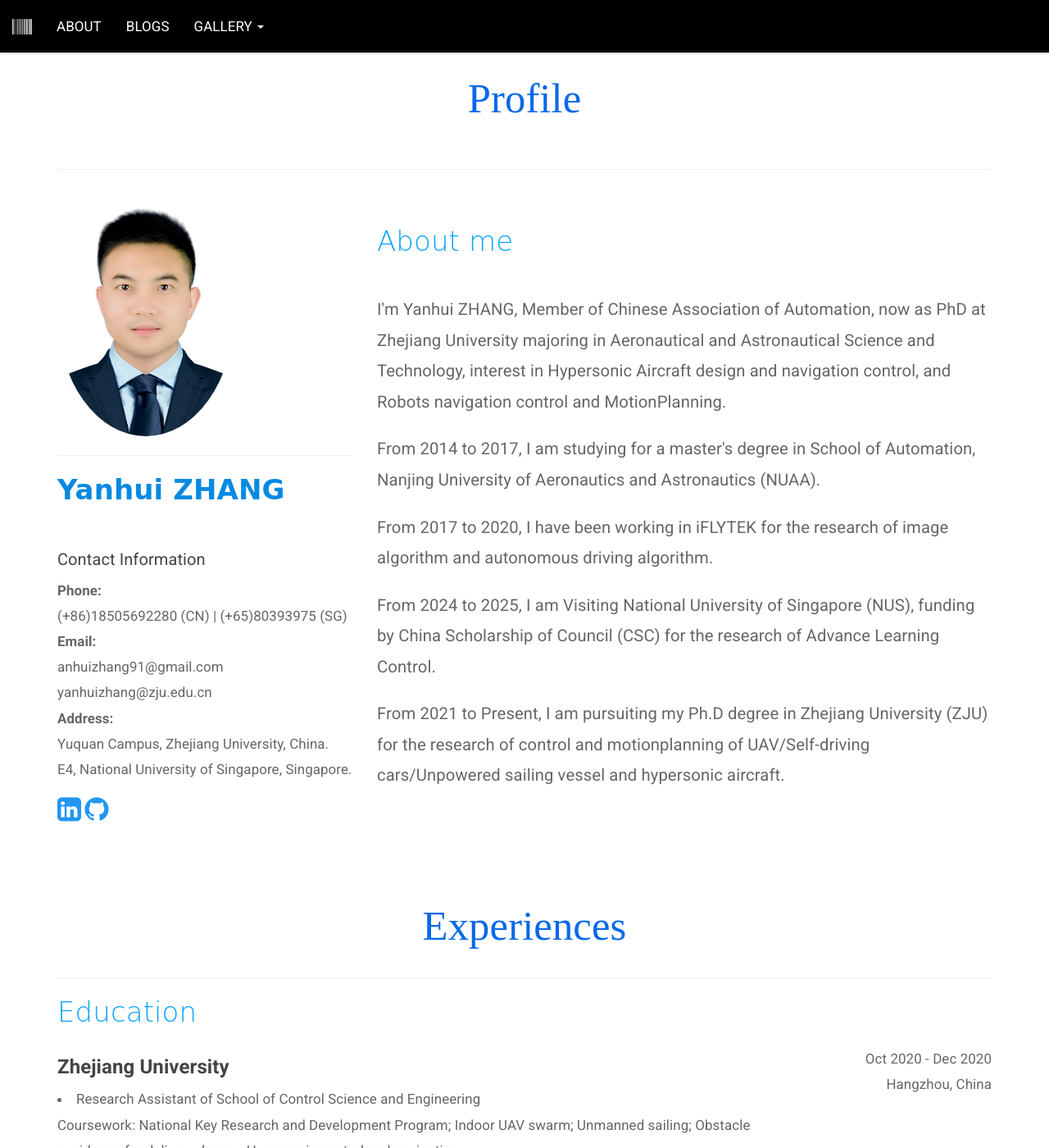
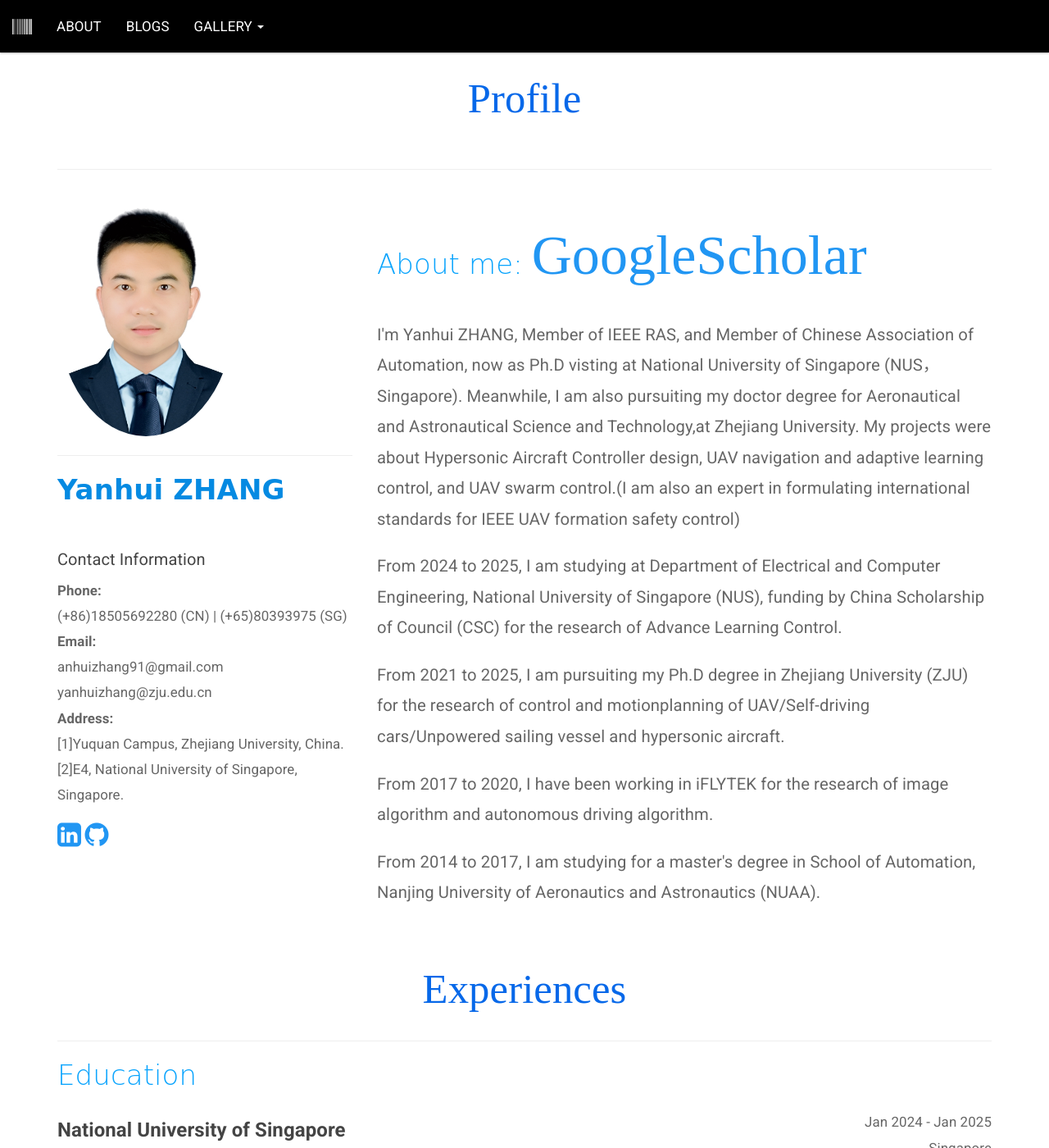
Before and after one commit to ayan1991/ayan1991.github.io, a Jekyll site: the page built from _pages/about.html, in a window 1280 px wide and 1400 px high. Shown: the whole window at 82% size. Built offline with Jekyll 4.4.1, drawn with Linux system fonts in a browser that asks for light colours; some of the changed text lies outside the part shown.

Commit message:
[add]1. NUS

```diff
--- a/_pages/about.html
+++ b/_pages/about.html
@@ -5,6 +5,7 @@
 ---
 <!--
 	Update: [2024.01.25] 1. Add published paper
+	Update: [2024.02.28] 1. Add NUS education
 	</div> -->
 <head>
 
@@ -104,8 +105,8 @@
 							<strong>Email:</strong><br/>
 													anhuizhang91@gmail.com<br/>
 										  			yanhuizhang@zju.edu.cn<br/>
-							<strong>Address:</strong><br/>Yuquan Campus, Zhejiang University, China.<br/>
-							                              E4, National University of Singapore, Singapore.<br/>
+							<strong>Address:</strong><br/>[1]Yuquan Campus, Zhejiang University, China.<br/>
+							                              [2]E4, National University of Singapore, Singapore.<br/>
 						</p>
 
 						<a href="https://www.linkedin.com/in/" class="fa fa-linkedin-square", aria-hidden="true", style="font-size:200%" ></a>
@@ -119,19 +120,28 @@
 				<div class="col-md-8">
 					<div class = "about-me content-block">
 						<br/>
-						<h3 class="subtitle">About me</h3>
+						<h3 class="subtitle">About me:
+							<a href="https://scholar.google.com/citations?user=8yMVzAkAAAAJ&hl=zh-CN&oi=sra" class="fa fa-googlescholar", aria-hidden="true", style="font-size:200%">GoogleScholar</a>
+
+						</h3>
+
 						<br/>
-						<p class = "extra-roles">I'm Yanhui ZHANG, Member of Chinese Association of Automation, now as PhD at Zhejiang University majoring in Aeronautical and Astronautical Science and Technology, interest in Hypersonic Aircraft design and navigation control, and Robots navigation control and MotionPlanning.</p>
+						<p class = "extra-roles">I'm Yanhui ZHANG, Member of IEEE RAS, and Member of Chinese Association of Automation, now as Ph.D visting at National University of Singapore (NUS， Singapore). Meanwhile, I am also pursuiting my doctor degree for Aeronautical and Astronautical Science and Technology,at Zhejiang University. My projects were about Hypersonic Aircraft Controller design, UAV navigation and adaptive learning control, and UAV swarm control.(I am also an expert in formulating international standards for IEEE UAV formation safety control)</p>
 
+
+						<p class = "extra-roles" >
+								From 2024 to 2025, I am studying at Department of Electrical and Computer Engineering, National University of Singapore (NUS), funding by China Scholarship of Council (CSC) for the research of Advance Learning Control.
+						</p>
+						<p class = "extra-roles" >
+							From 2021 to 2025, I am pursuiting my Ph.D degree in Zhejiang University (ZJU) for the research of control and motionplanning of UAV/Self-driving cars/Unpowered sailing vessel and hypersonic aircraft.
+						</p>
+						<p class = "extra-roles" >
+							From 2017 to 2020, I have been working in iFLYTEK for the research of image algorithm and autonomous driving algorithm.
+						</p>
 						<p class = "extra-roles" >
 							From 2014 to 2017, I am studying for a master's degree in School of Automation, Nanjing University of Aeronautics and Astronautics (NUAA).
 						</p>
-						<p class = "extra-roles" >
-							From 2017 to 2020, I have been working in iFLYTEK for the research of image algorithm and autonomous driving algorithm.</p>
-						<p class = "extra-roles" >
-								From 2024 to 2025, I am Visiting National University of Singapore (NUS), funding by China Scholarship of Council (CSC) for the research of Advance Learning Control.</p>
-						<p class = "extra-roles" >
-								From 2021 to Present, I am pursuiting my Ph.D degree in Zhejiang University (ZJU) for the research of control and motionplanning of UAV/Self-driving cars/Unpowered sailing vessel and hypersonic aircraft.</p>
+
 					</div>
 				</div>
 	        </div>
@@ -148,7 +158,24 @@
 			        <hr class="m-y-2">
 				     <h3 class="subtitle">Education</h3>
 			    </div>
+<!--
+add NUS
+-->
+				<div class="col-md-9">
 
+					<h4 class = "experience-title">National University of Singapore</h4>
+
+					<li>CSC Ph.D Visting, Department of Electrical and Computer Engineering</li>
+					Coursework: Indoor UAV swarm, Adaptive learning control theory in National University of Singapore (NUS);<br/>
+				</div>
+				<div class="col-md-3 time-place">
+					Jan 2024 - Jan 2025<br/>
+					Singapore
+					</div>
+
+			    </div>
+
+            <br/>
 
 				<div class="col-md-9">
 
@@ -281,20 +308,20 @@
                <div class="col-md-9">
 					<h4 class = "experience-title">Paper</h4>
 
-					<li>[1]. <b>Y. Zhang</b>, Y. Yang, W. Chen and H. Yang, "Realtime Brain-Inspired Adaptive Learning Control for Nonlinear Systems With Configuration Uncertainties," in <b>IEEE Transactions on Automation Science and Engineering</b>, doi: 10.1109/TASE.2023.3292170.</li>
+					<li>[1]. <b>Y. Zhang</b>, Y. Yang, W. Chen and H. Yang, "Realtime Brain-Inspired Adaptive Learning Control for Nonlinear Systems With Configuration Uncertainties," in <b>IEEE Transactions on Automation Science and Engineering (JCR-Q1, IF=5.9)</b>, doi: 10.1109/TASE.2023.3292170.</li>
 
-					<li>[2] Q. Xu, <b>Y. Zhang</b>, Event-triggered nonlinear information fusion preview control of a two-degree-of-freedom helicopter system, <b>Aerospace Science and Technology</b>, Volume 140, 2023, 108474, ISSN1270-9638. </li>
+					<li>[2] Q. Xu, <b>Y. Zhang</b>, Event-triggered nonlinear information fusion preview control of a two-degree-of-freedom helicopter system, <b>Aerospace Science and Technology (JCR-Q1, IF=5.3)</b>, Volume 140, 2023, 108474, ISSN1270-9638. </li>
 
-					<li>[3]. Y. Chen, ..., <b>Y. Zhang</b>, "Adaptive Iterative Learning Control for a Class of Nonlinear Strict-Feedback Systems With Unknown State Delays," in <b>IEEE Transactions on Neural Networks and Learning Systems</b>, vol. 34, no. 9, pp. 6416-6427, Sept. 2023, doi: 10.1109/TNNLS.2021.3136644.</li>
+					<li>[3]. Y. Chen, ..., <b>Y. Zhang</b>, "Adaptive Iterative Learning Control for a Class of Nonlinear Strict-Feedback Systems With Unknown State Delays," in <b>IEEE Transactions on Neural Networks and Learning Systems (JCR-Q1, IF=11.2)</b>, vol. 34, no. 9, pp. 6416-6427, Sept. 2023, doi: 10.1109/TNNLS.2021.3136644.</li>
 
-					<li>[4]. <b>Y. Zhang</b>, H. Yang, Y. Chen and W. Chen, "Adaptive extremum seeking controller via nonlinear variable gain for uncertainty model multirotor," <b>2022 41st Chinese Control Conference (CCC)</b>, Hefei, China, 2022, pp. 2308-2314, doi: 10.23919/CCC55666.2022.9902363. </li>
+					<li>[4]. <b>Y. Zhang</b>, H. Yang, Y. Chen and W. Chen, "Adaptive extremum seeking controller via nonlinear variable gain for uncertainty model multirotor," <b>2022 41st Chinese Control Conference (CCC) IEEE-EI</b>, Hefei, China, 2022, pp. 2308-2314, doi: 10.23919/CCC55666.2022.9902363. </li>
 
-					<li>[5]. <b>Y. Zhang</b>, T. Chen, S. Chen and Z. Wang, "Assess-Ranging-Fuse: Obstacle Detection Based on Stereo Vision Threat Assessment and Ultrasonic Ranging," <b>2020 Chinese Automation Congress (CAC)</b>, Shanghai, China, 2020, pp. 6186-6191, doi: 10.1109/CAC51589.2020.9326509.</li>
+					<li>[5]. <b>Y. Zhang</b>, T. Chen, S. Chen and Z. Wang, "Assess-Ranging-Fuse: Obstacle Detection Based on Stereo Vision Threat Assessment and Ultrasonic Ranging," <b>2020 Chinese Automation Congress (CAC), IEEE-EI</b>, Shanghai, China, 2020, pp. 6186-6191, doi: 10.1109/CAC51589.2020.9326509.</li>
 
-					<li>[6]. <b>Yanhui ZHANG</b>, Weifang Chen. ”Adaptive nonlinear variable gain PID controller for 3D obstacle avoidance of delivery drone”, <b>DDCLS2022 (IEEE‐EI)</b>, 2022</li>
+					<li>[6]. <b>Y. Zhang</b>, W. Chen. ”Adaptive nonlinear variable gain PID controller for 3D obstacle avoidance of delivery drone”, <b>DDCLS2022 (IEEE‐EI)</b>, 2022</li>
 
-					<li>[7]. <b>Yanhui ZHANG</b>, Obstacle Avoidance Control System Design for Quadcopters Based on Machine Vision, 2017 (Master's Dissertation).</li>
-
+					<li>[7]. <b>Y. Zhang</b>, Obstacle Avoidance Control System Design for Quadcopters Based on Machine Vision, 2017 (Master's Dissertation).</li>
+					<li>[8. <b>Y. Zhang, etc</b>, Realtime Brain-Inspired Adaptive Learning Control for Aircraft With Configuration Uncertainties, 2024 (ICRA2024-Accepted).</li>
                     <br/>
 					</div>
 					<div class="col-md-3 time-place">
```
